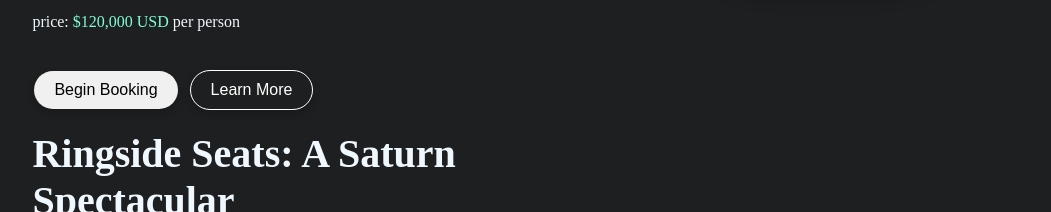
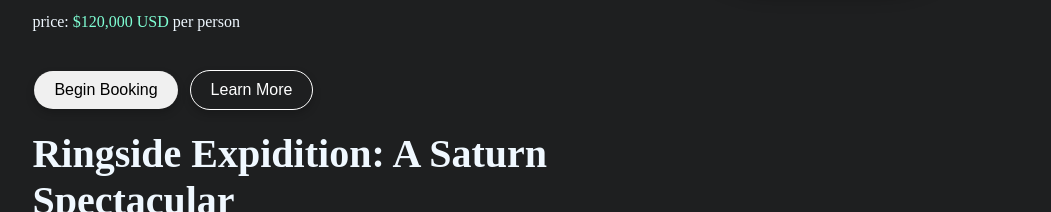
Before and after one commit to mohamedsharief-dev/Space-Travel-Booking, a plain HTML site: page index.html in a window 1280 px wide. Shown: the part 1169-1381 px from the top of the page, without its empty margins (127-1178 px from the left). Drawn offline with Linux system fonts and the light colour scheme; grey boxes are pictures that could not be loaded; a web font is replaced by a local one.

Commit message:
modified:   index.html

```diff
--- a/index.html
+++ b/index.html
@@ -71,7 +71,7 @@
 <section class="tripSingleItem">
     <div class="leftContent">
     <h2 class="sectionTitle">
-        Ringside Seats: A Saturn Spectacular
+        Ringside Expidition: A Saturn Spectacular
     </h2>
     <p class="sectionDescription">
         Get up close and personal with Saturn's majestic rings. Our exclusive space yacht, The Ring Dancer, offers guided tours through the A and B rings. Witness the awe-inspiring beauty of ice particles shimmering in the sunlight. A must-visit for any cosmic explorer!
```
